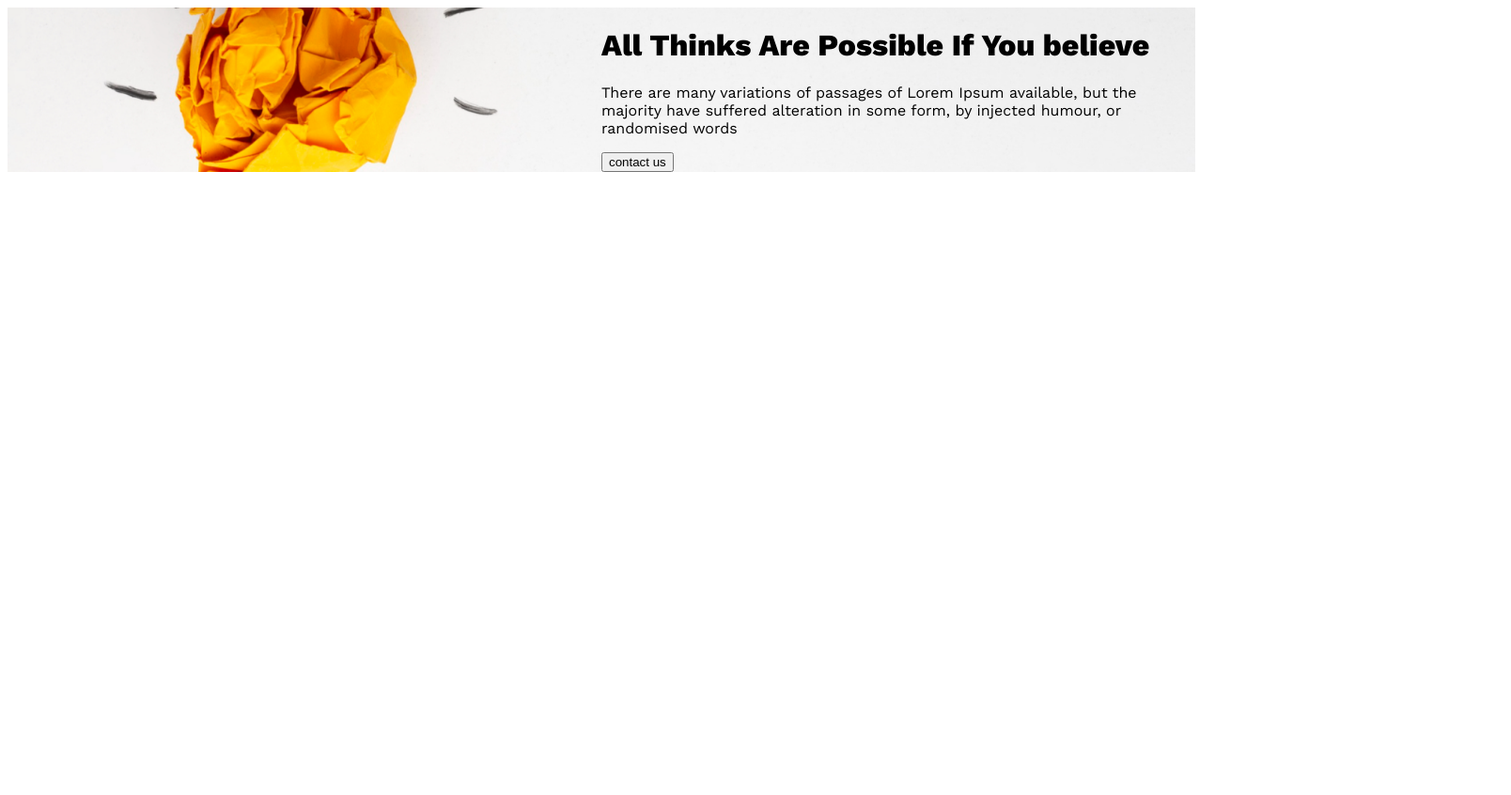
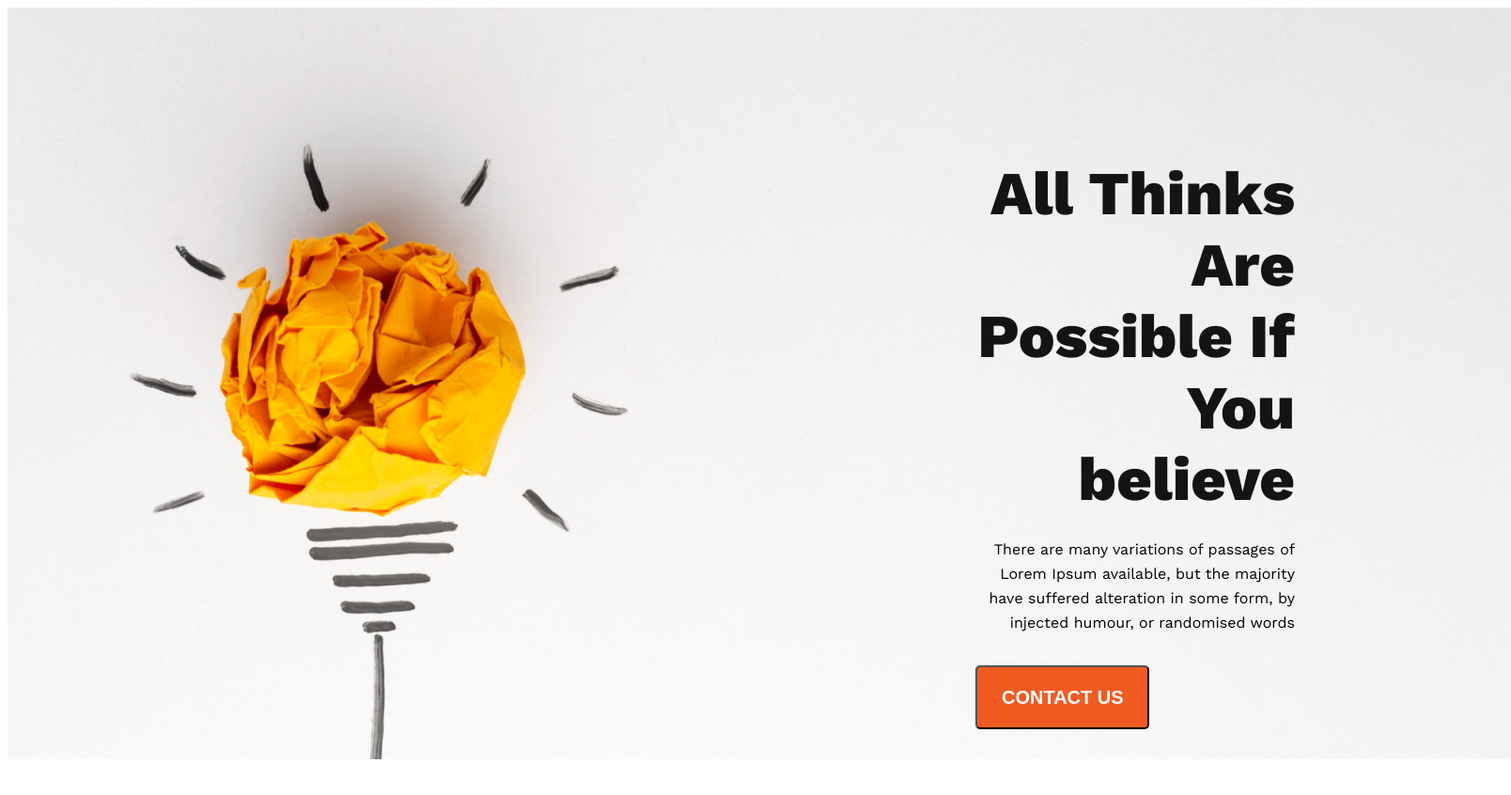
Before and after one commit to Tasnim15/new-year-new-me, a plain HTML site: page index.html in a window 1280 px wide. Shown: the whole page at 94% size, 1608 px wide, since content can reach past the window. Before the commit the page ends 800 px from the top, so only its background shows below. Drawn offline with nearby package versions, Linux system fonts and the light colour scheme.

Commit message:
first commit

```diff
--- a/index.html
+++ b/index.html
@@ -17,7 +17,7 @@
         <div class="header-part">
             <h1 class="header-para">All Thinks Are Possible If You believe</h1>
         <p class="header-para-description">There are many variations of passages of Lorem Ipsum available, but the majority have suffered alteration in some form, by injected humour, or randomised words</p>
-        <button class="btn-primary">contact us</button>
+        <button class="btn-primary">CONTACT US</button>
         </div>
 
     </div>
--- a/styyle/style.css
+++ b/styyle/style.css
@@ -5,11 +5,48 @@ header{
     background-image: url(/images/banner/banner1.png);
     background-size: cover;
     background-position: center;
-
-
+    width: 1600px;
+    height:800px;
+margin: 0%;
 }
 .header-container{
    display: flex;
    align-items:end;
    margin-left: 50%;
 }
+.header-part{
+ margin: 116px 230px 364px 230px;
+}
+.header-para{
+    margin-bottom: 24px;
+    color:  #151414;
+text-align: right;
+
+font-size: 65px;
+font-style: normal;
+font-weight: 700;
+
+}
+.header-para-description{
+color: Dark-02, #444343;
+text-align: right;
+margin-bottom: 32px;
+font-size: 16px;
+font-style: normal;
+font-weight: 400;
+line-height: 26px; /* 162.5% */
+}
+.btn-primary{
+    border-radius: 5px;
+background: #F15B22;
+color: #FFF;
+
+font-size: 20px;
+padding: 21px 25px 20px 26px;
+font-weight: 600;
+}
+.header-para .btn-primary{
+    position: absolute;
+    top: 500px;
+    left: 100px;
+}
```
